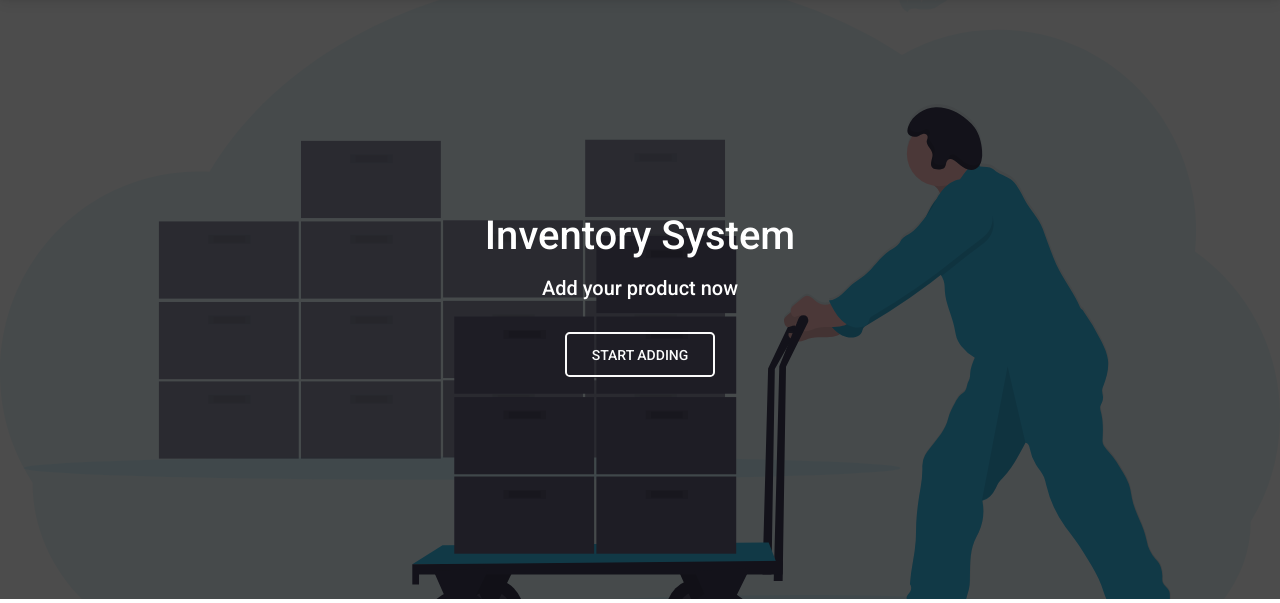
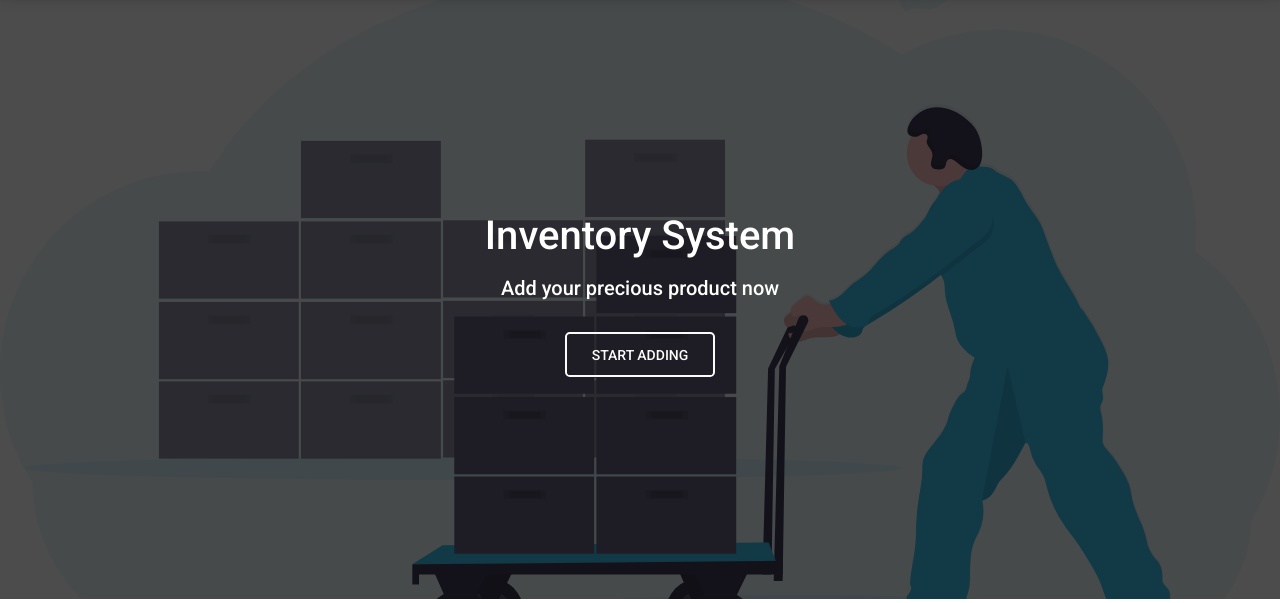
Before and after one commit to Huends-Jhoebert/crud-inventory-system, a PHP site: page / in a window 1280 px wide. Shown: the part 60-663 px from the top of the page. Run offline with PHP 8.4, Linux system fonts and the light colour scheme; data that the repository does not hold is empty.

Commit message:
Add precious word to header text

```diff
--- a/index.php
+++ b/index.php
@@ -70,7 +70,7 @@ $products = mysqli_fetch_all($result, MYSQLI_ASSOC);
 				<div class="d-flex justify-content-center align-items-center h-100">
 					<div class="text-white">
 						<h1 class="mb-3">Inventory System</h1>
-						<h5 class="mb-4">Add your product now</h5>
+						<h5 class="mb-4">Add your precious product now</h5>
 						<a class="btn btn-outline-light btn-lg m-2" href="#add-product" role="button" rel="nofollow">Start adding</a>
 
 					</div>
```
